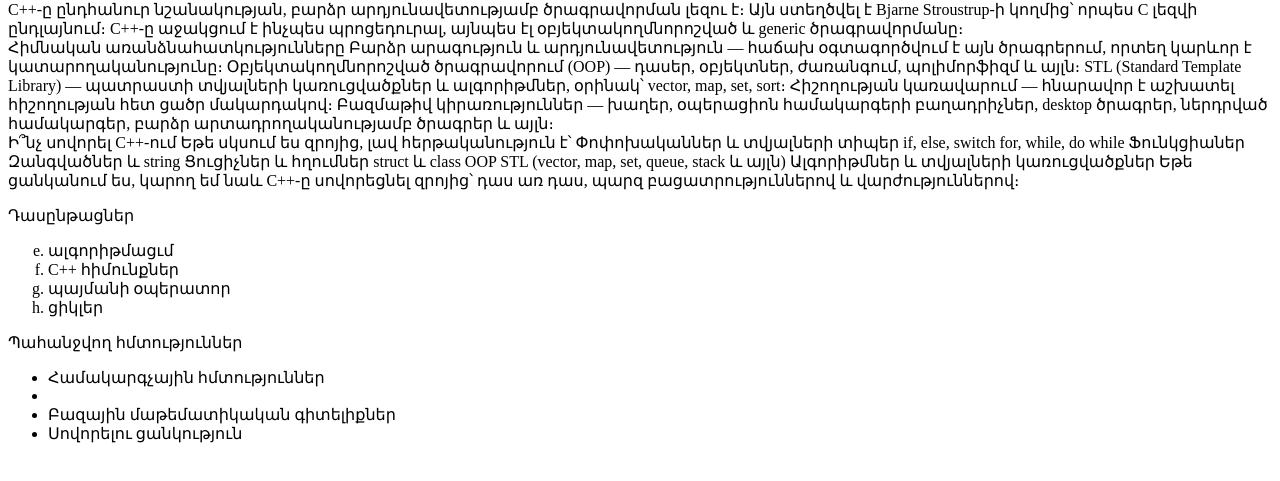
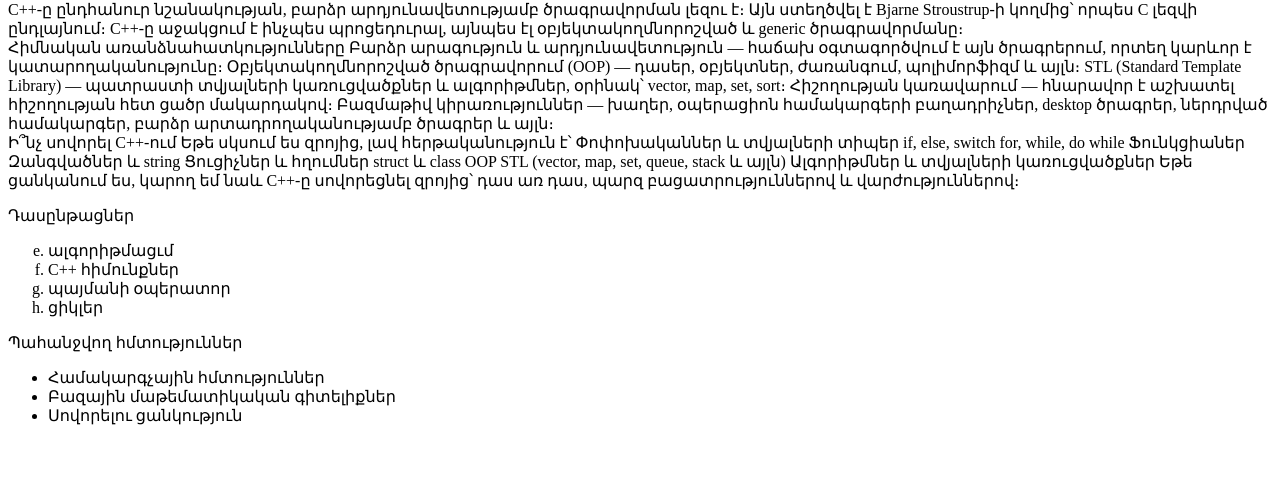
Before and after one commit to khachatryanarman571-ship-it/project-1, a plain HTML site: page index.html in a window 1280 px wide. Shown: the part 67-548 px from the top of the page. Drawn offline with Linux system fonts and the light colour scheme.

Commit message:
Fix closing tag for list item in index.html

```diff
--- a/index.html
+++ b/index.html
@@ -40,7 +40,7 @@ STL (vector, map, set, queue, stack և այլն)
       <!--type="disc"-շրաններով համարակալում
       type="circle-շրջանագծերով համարակալում
       type="square-քառակուսիներով համարակալում-->
-      <li>Համակարգչային հմտություններ<li>
+      <li>Համակարգչային հմտություններ</li>
       <li>Բազային մաթեմատիկական գիտելիքներ</li>
       <li>Սովորելու ցանկություն</li>
     </ul>
```
